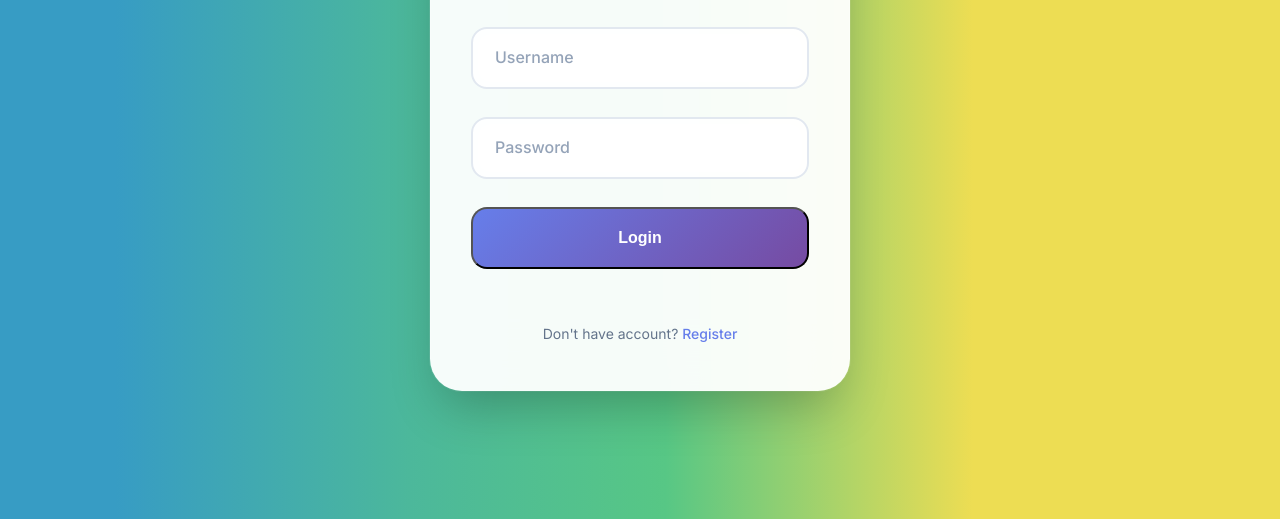
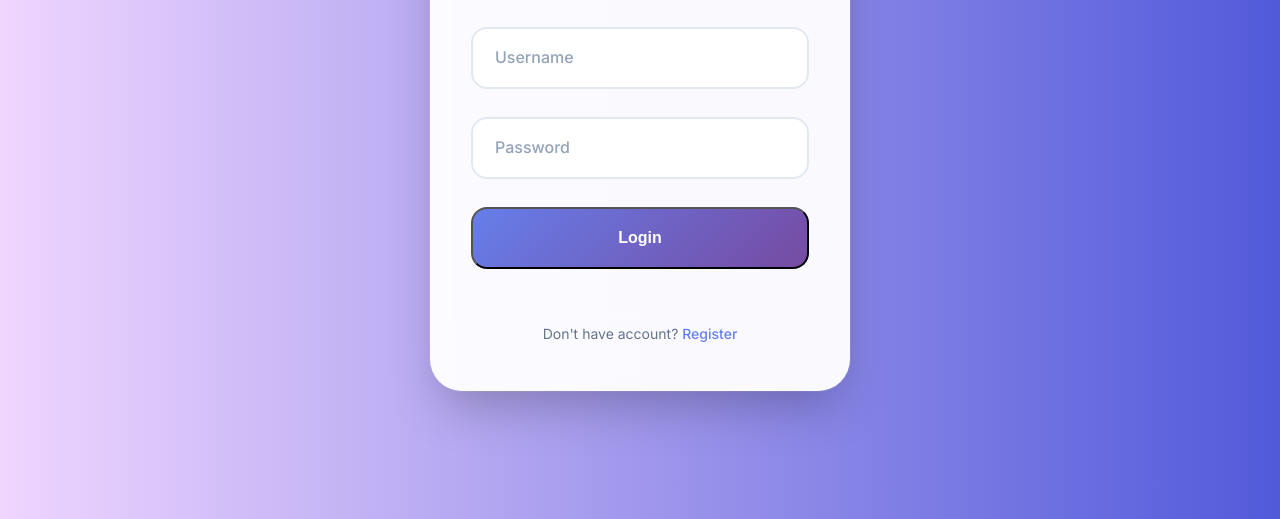
Before and after one commit to futzech/todo-app, a website: page public/login.html in a window 1280 px wide. Shown: the part 281-800 px from the top of the page. Drawn offline with Linux system fonts and the light colour scheme.

Commit message:
interface update

```diff
--- a/public/style.css
+++ b/public/style.css
@@ -9,7 +9,7 @@
 body {
   font-family: 'Inter', -apple-system, BlinkMacSystemFont, sans-serif;
   background: #379cc4;
-  background: linear-gradient(90deg, rgba(55, 156, 196, 1) 9%, rgba(76, 184, 155, 1) 32%, rgba(87, 199, 133, 1) 52%, rgba(237, 221, 83, 1) 76%, rgba(237, 221, 83, 1) 88%);
+  background: linear-gradient(90deg, #efd5ff 0%, #515ada 100%);
   min-height: 100vh;
   color: #1a1a1a;
   overflow-x: hidden;
```
